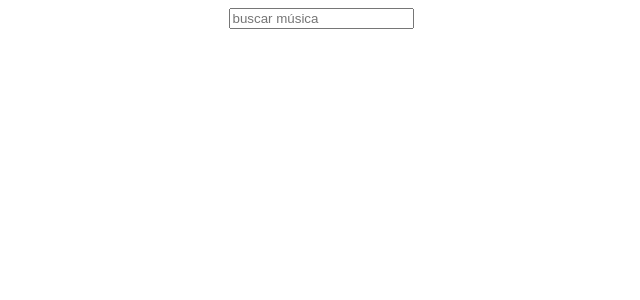
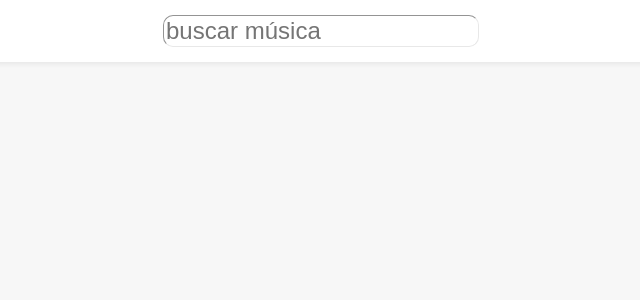
Before and after one commit to carloseduneves/louvor-cosc, a React (Create React App) app: page / in a window 1280 px wide. Shown: the top 300 px of the page, without its empty margins (319-959 px from the left). Built offline with nearby package versions, Linux system fonts and the light colour scheme.

Commit message:
louvor Cosc 1.0.3

```diff
--- a/src/App.js
+++ b/src/App.js
@@ -14,13 +14,18 @@ function App() {
 
   return (
     <div className="App">
+     <header>
        <input type="text"
         placeholder="buscar música" onChange={(i) => setInputValue(i.target.value)}
        value={inputValue}
+       className="find"
        />
+     </header>
+     <main>
        {inputValue !== '' &&
        musicasFiltradas.map((music) => <Song key={music.key} name={music.name} letter={music.adress} video={music.playMusic}/>)
        }
+     </main>
     </div>
   );
 }
--- a/src/components/Song.css
+++ b/src/components/Song.css
@@ -1,17 +1,18 @@
 
 
 .box {
+    margin: auto;
     display: flex;
     justify-content: center;
     align-items: center;
     font-size: 1em;
     flex-direction: column;
     flex-wrap: wrap;
-    box-shadow: 2px 2px 15px rgba(0, 0, 0, 0.39);
     margin-top: 20px;
-    max-width: 400px;
+    max-width: 600px;
     min-width: 300px;
     border-radius: 10px 10px 0px 0px;
+    background-color: white;
 
 }
 a {
@@ -27,8 +28,8 @@ a {
    height: 50px;
 }
 .title {
-    background-color: rgb(66, 3, 121);
-    color: white;
+
+    color: rgb(144, 40, 234);;
    width: 100%;
    margin: 0px;
    border-radius: 10px 10px 0px 0px;
--- a/src/index.css
+++ b/src/index.css
@@ -1,11 +1,33 @@
+* {
+  margin: 0px;
+}
 body {
  font-family: Arial, Helvetica, sans-serif;
  align-items: center;
  justify-content: center;
  display: flex;
+ background-color: rgba(212, 212, 212, 0.184);
 }
 
 code {
   font-family: source-code-pro, Menlo, Monaco, Consolas, 'Courier New',
     monospace;
 }
+header {
+  background-color: white;
+  width: 100vw;
+  margin: 0px;
+  padding: 15px;
+  box-shadow: 2px 2px 5px  rgba(0, 0, 0, 0.069);
+}
+.find {
+  font-size: 1.5em;
+  border-color: rgb(232, 232, 232);
+  border-radius: 10px;
+  border-width: 1px;
+
+}
+main {
+  align-items: center;
+  justify-content: center;
+}
```
Lines whose indentation alone changed are shown as unchanged.
